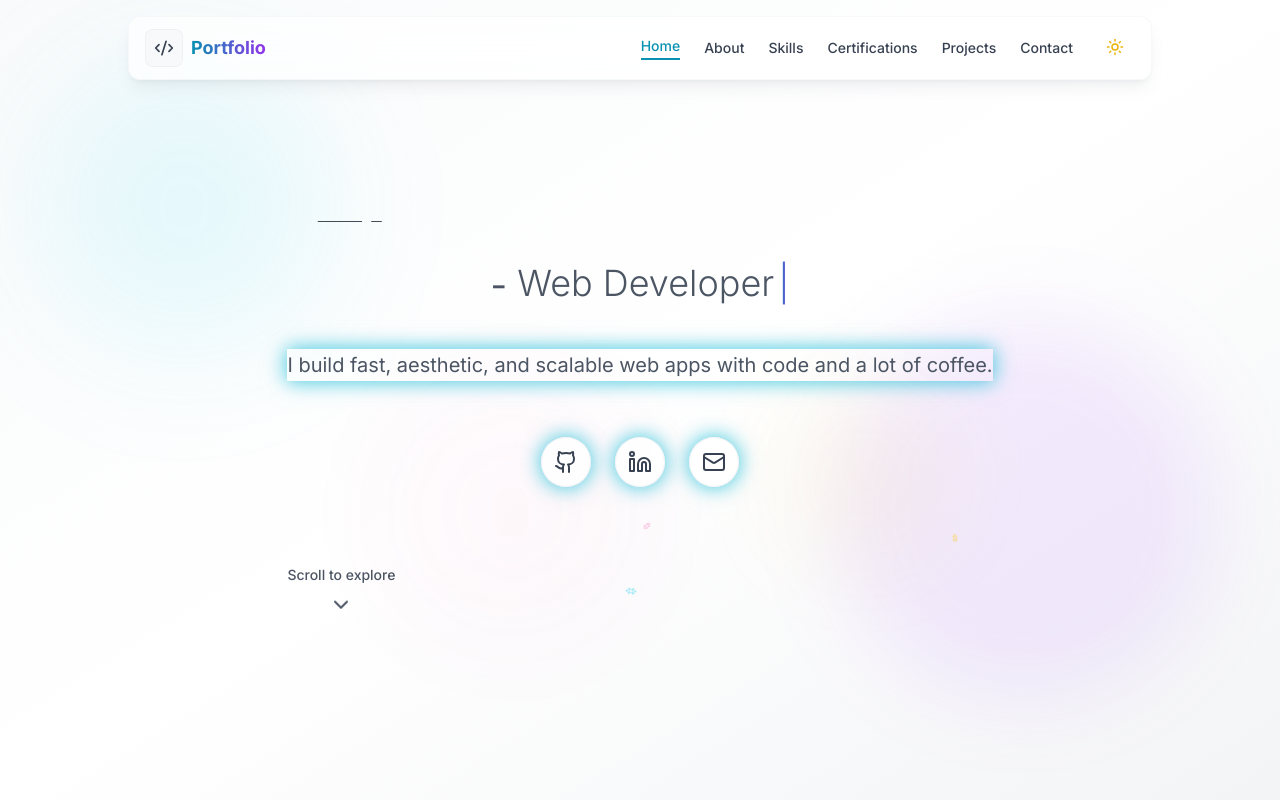
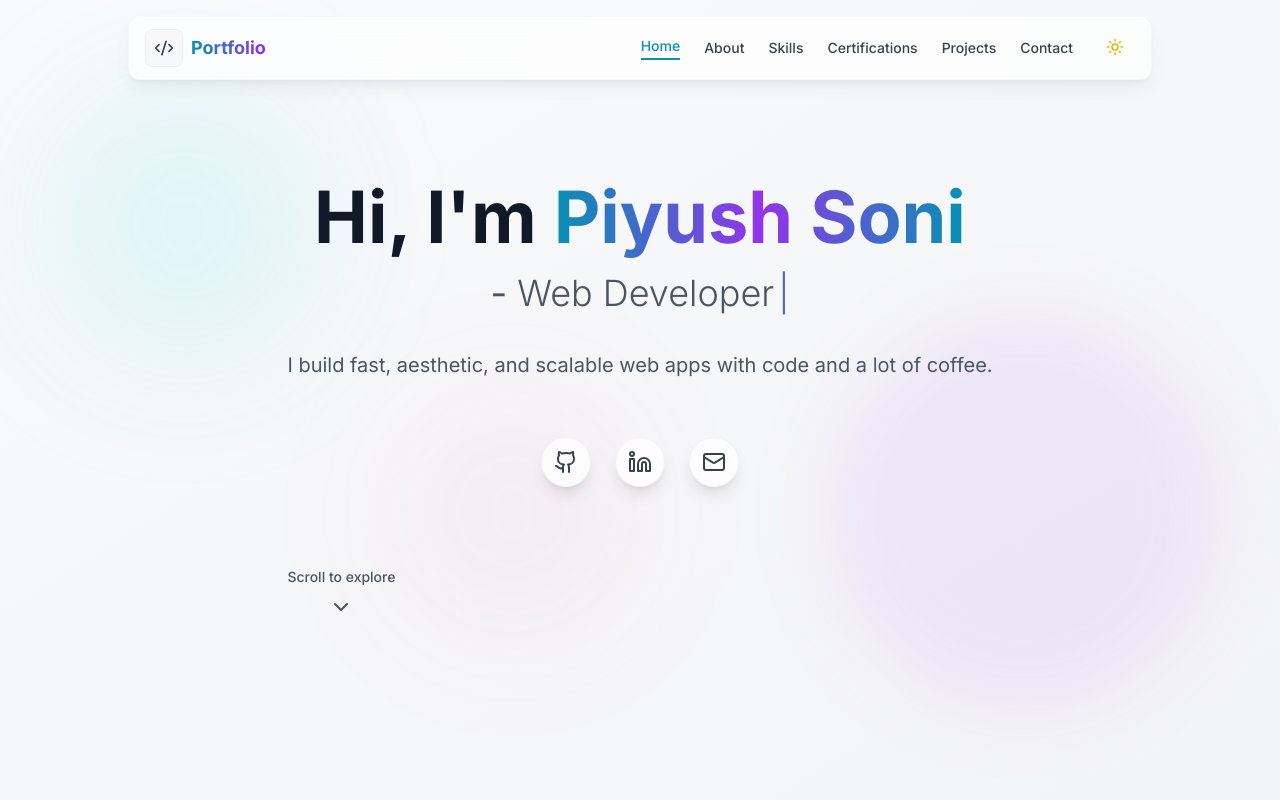
Before and after one commit to Piyush64-bit/MyPortfolio, a React (Vite) app: page / in a window 1280 px wide. Shown: the top 800 px of the page. Built offline with nearby package versions, Linux system fonts and the light colour scheme.

Commit message:
Light/Dark Mode Toggle Activated

```diff
--- a/src/components/Hero.tsx
+++ b/src/components/Hero.tsx
@@ -1,6 +1,6 @@
 import React, { useEffect } from 'react';
 import anime from 'animejs';
-import { ChevronDown, Github, Linkedin, Mail, Sparkles } from 'lucide-react';
+import { ChevronDown, Github, Linkedin, Mail } from 'lucide-react';
 import { useTypewriter } from 'react-simple-typewriter';
 
 const Hero: React.FC = () => {
@@ -17,24 +17,21 @@ const Hero: React.FC = () => {
     delaySpeed: 1500,
   });
 
-  // Enhanced Anime.js Animations
+  // Anime.js Animations
   useEffect(() => {
-    // Main timeline for hero elements
     anime
       .timeline({ easing: 'easeOutExpo', duration: 1000 })
       .add({
         targets: '.hero-title span',
-        translateY: [100, 0],
+        translateY: [50, 0],
         opacity: [0, 1],
-        rotateX: [90, 0],
-        delay: anime.stagger(150),
+        delay: anime.stagger(100),
       })
       .add(
         {
           targets: '.hero-description',
           opacity: [0, 1],
-          translateY: [50, 0],
-          scale: [0.8, 1],
+          translateY: [30, 0],
           duration: 800,
         },
         '-=500'
@@ -43,7 +40,6 @@ const Hero: React.FC = () => {
         {
           targets: '.social-icon',
           scale: [0, 1],
-          rotate: [180, 0],
           delay: anime.stagger(100),
           duration: 600,
         },
@@ -53,44 +49,19 @@ const Hero: React.FC = () => {
         {
           targets: '.scroll-cta',
           opacity: [0, 1],
-          translateY: [30, 0],
+          translateY: [20, 0],
           duration: 700,
         },
         '-=400'
       );
 
-    // Floating blobs animation
     anime({
       targets: '.bg-blur-blob',
-      scale: [1, 1.2, 1],
-      rotate: [0, 180, 360],
+      scale: [1, 1.05],
       direction: 'alternate',
       loop: true,
       easing: 'easeInOutSine',
-      duration: 8000,
-      delay: anime.stagger(1000),
-    });
-
-    // Sparkle animation
-    anime({
-      targets: '.sparkle',
-      scale: [0, 1, 0],
-      rotate: [0, 360],
-      opacity: [0, 1, 0],
-      duration: 2000,
-      delay: anime.stagger(300),
-      loop: true,
-      easing: 'easeInOutQuad',
-    });
-
-    // Continuous floating animation for profile elements
-    anime({
-      targets: '.float-element',
-      translateY: [-10, 10],
-      duration: 3000,
-      direction: 'alternate',
-      loop: true,
-      easing: 'easeInOutSine',
+      duration: 5000,
       delay: anime.stagger(500),
     });
   }, []);
@@ -105,40 +76,28 @@ const Hero: React.FC = () => {
   return (
     <section
       id="home"
-      className="relative min-h-screen flex items-center justify-center overflow-hidden bg-gradient-to-br from-gray-50 via-white to-gray-100 dark:from-[#060606] dark:via-black dark:to-gray-900 text-gray-900 dark:text-white transition-colors duration-500"
+      className="relative min-h-screen flex items-center justify-center overflow-hidden bg-gradient-to-br from-gray-50 to-gray-100 dark:from-[#060606] dark:to-black text-gray-900 dark:text-white transition-colors duration-500"
     >
-      {/* Enhanced Glowing Blobs with more dynamic movement */}
+      {/* Glowing Blobs */}
       <div className="absolute inset-0 pointer-events-none z-0">
-        <div className="absolute top-20 left-10 w-72 h-72 bg-cyan-400/10 dark:bg-cyan-400/20 rounded-full blur-3xl animate-float bg-blur-blob" />
-        <div className="absolute bottom-24 right-16 w-96 h-96 bg-purple-500/10 dark:bg-purple-500/20 rounded-full blur-2xl animate-bounce-slow bg-blur-blob" />
-        <div className="absolute bottom-[20%] left-[30%] w-64 h-64 bg-pink-500/5 dark:bg-pink-500/10 rounded-full blur-3xl animate-pulse bg-blur-blob" />
-        <div className="absolute top-1/2 right-1/4 w-48 h-48 bg-yellow-400/5 dark:bg-yellow-400/10 rounded-full blur-2xl animate-float bg-blur-blob" />
-      </div>
-
-      {/* Animated Sparkles */}
-      <div className="absolute inset-0 pointer-events-none z-0">
-        <Sparkles className="sparkle absolute top-1/4 left-1/4 text-cyan-400 dark:text-cyan-300" size={16} />
-        <Sparkles className="sparkle absolute top-1/3 right-1/3 text-purple-400 dark:text-purple-300" size={12} />
-        <Sparkles className="sparkle absolute bottom-1/3 left-1/2 text-pink-400 dark:text-pink-300" size={14} />
-        <Sparkles className="sparkle absolute top-2/3 right-1/4 text-yellow-400 dark:text-yellow-300" size={10} />
-        <Sparkles className="sparkle absolute bottom-1/4 right-1/2 text-cyan-400 dark:text-cyan-300" size={18} />
+        <div className="absolute top-20 left-10 w-72 h-72 bg-cyan-400/10 dark:bg-cyan-400/20 rounded-full blur-3xl animate-ping-slow bg-blur-blob" />
+        <div className="absolute bottom-24 right-16 w-96 h-96 bg-purple-500/10 dark:bg-purple-500/20 rounded-full blur-2xl bg-blur-blob" />
+        <div className="absolute bottom-[20%] left-[30%] w-64 h-64 bg-pink-500/5 dark:bg-pink-500/10 rounded-full blur-3xl bg-blur-blob" />
       </div>
 
       {/* Twinkling stars - only visible in dark mode */}
-      <div className="absolute inset-0 z-0 dark:bg-[radial-gradient(#ffffff22_1px,transparent_1px)] dark:[background-size:20px_20px] opacity-0 dark:opacity-10 animate-pulse transition-opacity duration-500" />
+      <div className="absolute inset-0 z-0 dark:bg-[radial-gradient(#ffffff22_1px,transparent_1px)] dark:[background-size:20px_20px] opacity-0 dark:opacity-10 animate-stars transition-opacity duration-500" />
 
       <div className="relative z-10 text-center max-w-7xl px-4 sm:px-6 lg:px-8 space-y-8">
         <div className="space-y-4">
           <h1 className="text-5xl sm:text-6xl lg:text-7xl font-bold text-gray-900 dark:text-white hero-title">
-            <span className="inline-block float-element">Hi,</span>{' '}
-            <span className="inline-block float-element">I'm</span>{' '}
-            <span className="inline-block bg-gradient-to-r from-cyan-600 via-purple-600 to-cyan-600 dark:from-cyan-400 dark:via-purple-500 dark:to-cyan-400 bg-clip-text text-transparent animate-gradient float-element">
+            Hi, I'm{' '}
+            <span className="bg-gradient-to-r from-cyan-600 via-purple-600 to-cyan-600 dark:from-cyan-400 dark:via-purple-500 dark:to-cyan-400 bg-clip-text text-transparent">
               Piyush Soni
             </span>
           </h1>
           <div className="text-2xl sm:text-3xl lg:text-4xl text-gray-600 dark:text-gray-300 h-12 flex items-center justify-center">
-            <p className="float-element">-&nbsp;</p>
-            <span className="font-light float-element">
+            <p>-&nbsp;</p> <span className="font-light">
               {typewriterText}
               <span className="ml-1 bg-gradient-to-r from-cyan-600 to-purple-600 dark:from-cyan-400 dark:to-purple-400 bg-clip-text text-transparent animate-blink">
                 |
@@ -147,41 +106,39 @@ const Hero: React.FC = () => {
           </div>
         </div>
 
-        <p className="text-xl text-gray-600 dark:text-gray-400 max-w-3xl mx-auto leading-relaxed hero-description animate-pulse-glow">
+        <p className="text-xl text-gray-600 dark:text-gray-400 max-w-3xl mx-auto leading-relaxed hero-description">
           I build fast, aesthetic, and scalable web apps with code and a lot of coffee.
         </p>
 
-        {/* Enhanced Social Links with more animations */}
+        {/* Social Links */}
         <div className="flex justify-center space-x-6 pt-6">
           {[
-            { icon: <Github size={24} />, link: 'https://github.com/piyush64-bit', color: 'hover:text-gray-900 dark:hover:text-white' },
-            { icon: <Linkedin size={24} />, link: 'https://linkedin.com/in/piyush64bit', color: 'hover:text-blue-600 dark:hover:text-blue-400' },
-            { icon: <Mail size={24} />, link: 'mailto:piiyush.sonii@outlook.com', color: 'hover:text-red-600 dark:hover:text-red-400' },
+            { icon: <Github size={24} />, link: 'https://github.com/piyush64-bit' },
+            { icon: <Linkedin size={24} />, link: 'https://linkedin.com/in/piyush64bit' },
+            { icon: <Mail size={24} />, link: 'mailto:piiyush.sonii@outlook.com' },
           ].map((social, i) => (
             <a
               key={i}
               href={social.link}
               target="_blank"
               rel="noopener noreferrer"
-              className={`p-3 rounded-full bg-white/80 dark:bg-gray-800 hover:bg-gray-100 dark:hover:bg-gray-700 text-gray-700 dark:text-gray-300 ${social.color} transition-all duration-300 hover:scale-125 hover:-translate-y-2 group social-icon shadow-lg dark:shadow-none border border-gray-200/50 dark:border-gray-700 animate-pulse-glow`}
+              className="p-3 rounded-full bg-white/80 dark:bg-gray-800 hover:bg-gray-100 dark:hover:bg-gray-700 text-gray-700 dark:text-gray-300 hover:text-gray-900 dark:hover:text-white transition-all duration-300 hover:scale-110 group social-icon shadow-lg dark:shadow-none border border-gray-200/50 dark:border-gray-700"
             >
-              <span className="transition-transform duration-300 group-hover:rotate-12 group-hover:scale-110">
+              <span className="transition-transform duration-300 group-hover:rotate-12">
                 {social.icon}
               </span>
             </a>
           ))}
         </div>
 
-        {/* Enhanced Scroll Down CTA */}
+        {/* Scroll Down CTA */}
         <div className="pt-12 scroll-cta">
           <button
             onClick={scrollToAbout}
-            className="group flex flex-col items-center space-y-2 text-gray-600 dark:text-gray-400 hover:text-cyan-600 dark:hover:text-cyan-400 transition-all duration-300 animate-bounce-slow"
+            className="group flex flex-col items-center space-y-2 text-gray-600 dark:text-gray-400 hover:text-cyan-600 dark:hover:text-cyan-400 transition-all duration-300"
           >
-            <span className="text-sm font-medium group-hover:scale-110 transition-transform duration-300">
-              Scroll to explore
-            </span>
-            <ChevronDown size={24} className="animate-bounce group-hover:text-cyan-600 dark:group-hover:text-cyan-400 group-hover:scale-125 transition-all duration-300" />
+            <span className="text-sm font-medium">Scroll to explore</span>
+            <ChevronDown size={24} className="animate-bounce group-hover:text-cyan-600 dark:group-hover:text-cyan-400" />
           </button>
         </div>
       </div>
```
